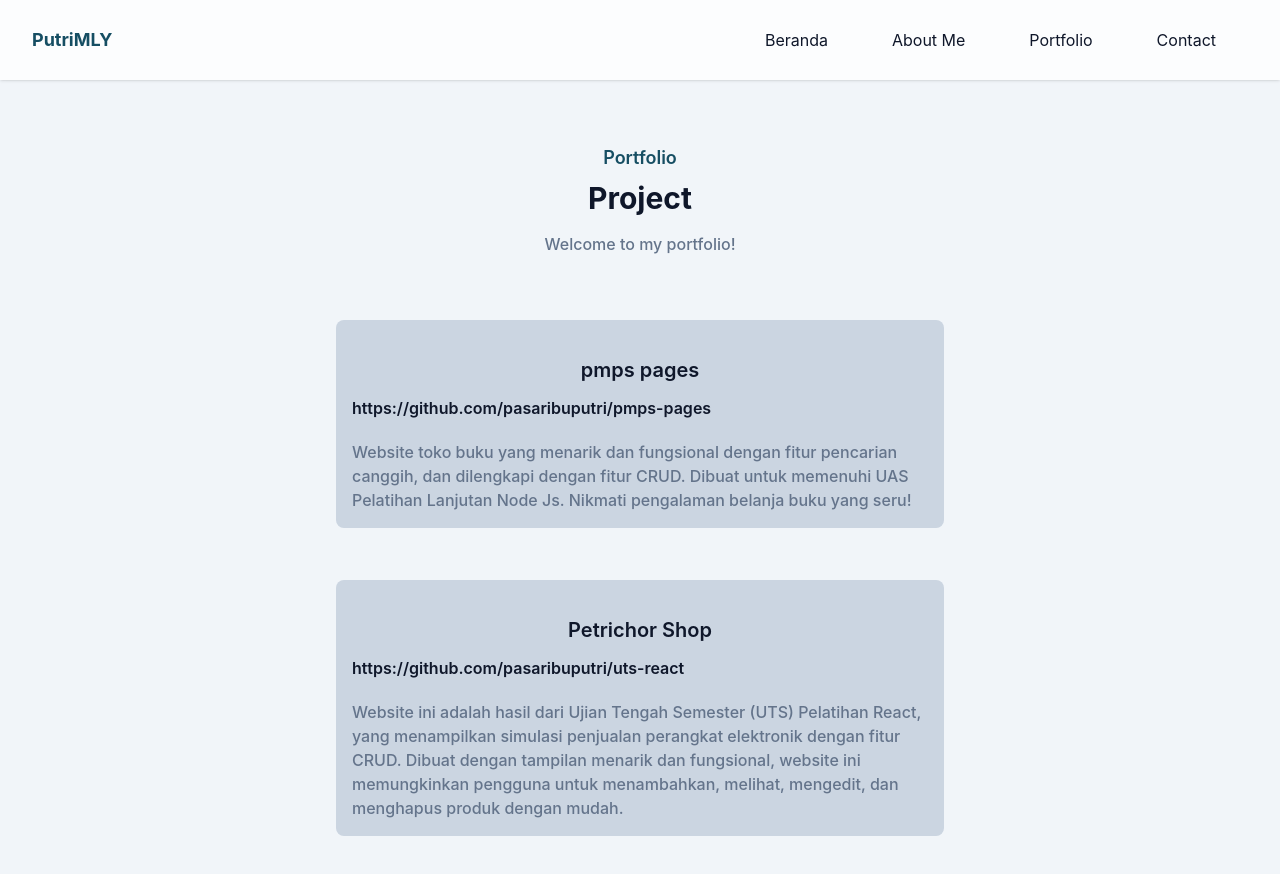
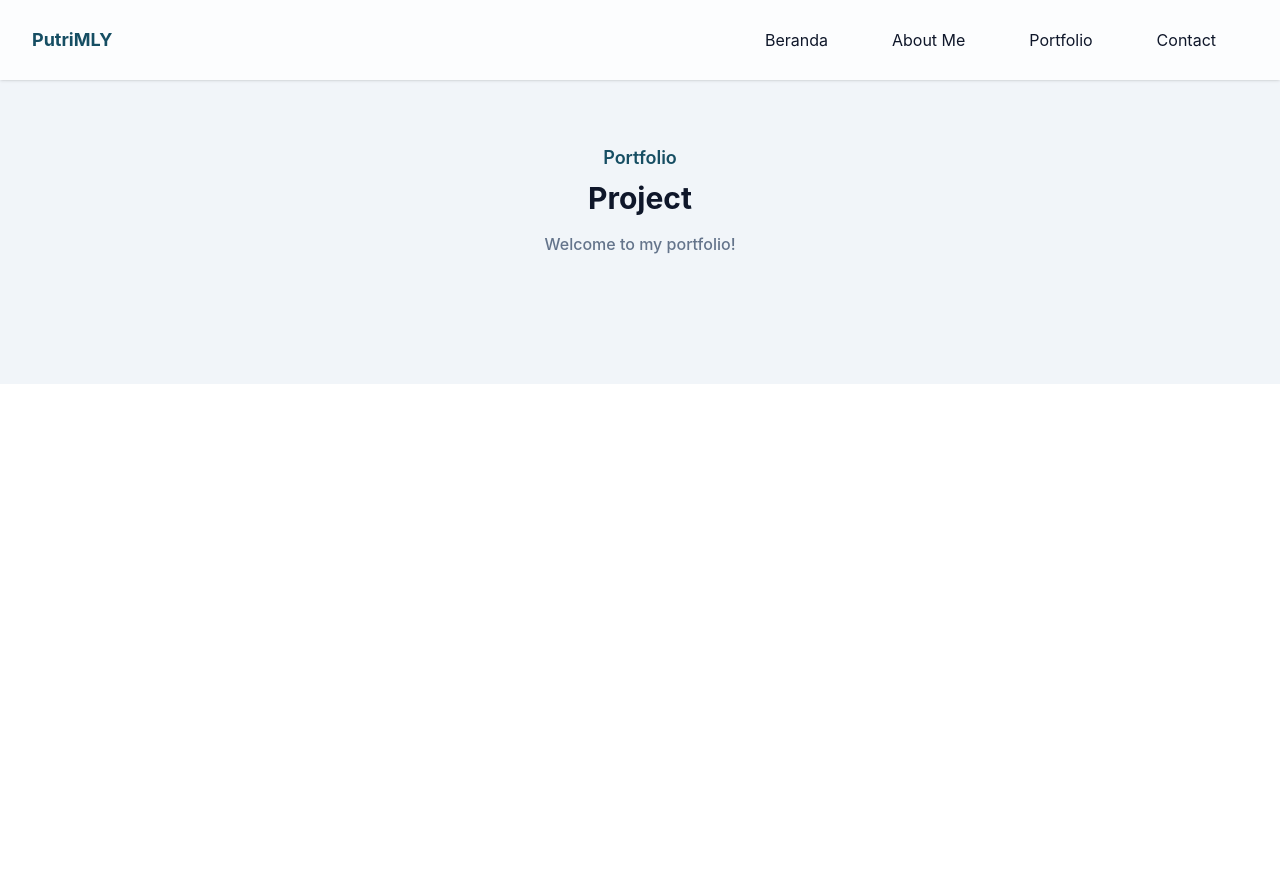
Before and after one commit to pasaribuputri/portfolio, a React (Vite) app: page /portfolio in a window 1280 px wide. Shown: the top 874 px of the page. After the commit the page ends 800 px from the top, so only its background shows below. Built offline with nearby package versions, Linux system fonts and the light colour scheme.

Commit message:
afacsgah

```diff
--- a/src/assets/components/Proyek.jsx
+++ b/src/assets/components/Proyek.jsx
@@ -1,6 +1,6 @@
 import React from 'react'
 
-const Proyek = (props) => {
+const proyek = (props) => {
   return (
     <div className="mb-12 p-4 md:w-1/2 bg-slate-300 rounded-lg">
         <h3 className='font-semibold text-xl text-dark mt-5 mb-3 text-center'>{props.judul}</h3>
@@ -10,4 +10,4 @@ const Proyek = (props) => {
   )
 }
 
-export default Proyek
+export default proyek
--- a/src/assets/pages/Portfolio/index.jsx
+++ b/src/assets/pages/Portfolio/index.jsx
@@ -1,5 +1,5 @@
 import React from 'react'
-import Proyek from '../../components/proyek.jsx'
+import proyek from '../../components/proyek'
 
 
 const projek = [
@@ -32,7 +32,7 @@ const Portfolio = () => {
         <div className='w-full px-4 flex flex-wrap justify-center xl:mx-auto gap-1'>
           {
             projek.map((val)=>{
-               return <Proyek key={val.id} judul={val.judul} deskripsi={val.deskripsi} url={val.url}/>
+               return <proyek key={val.id} judul={val.judul} deskripsi={val.deskripsi} url={val.url}/>
             })
           }
         </div>
```
